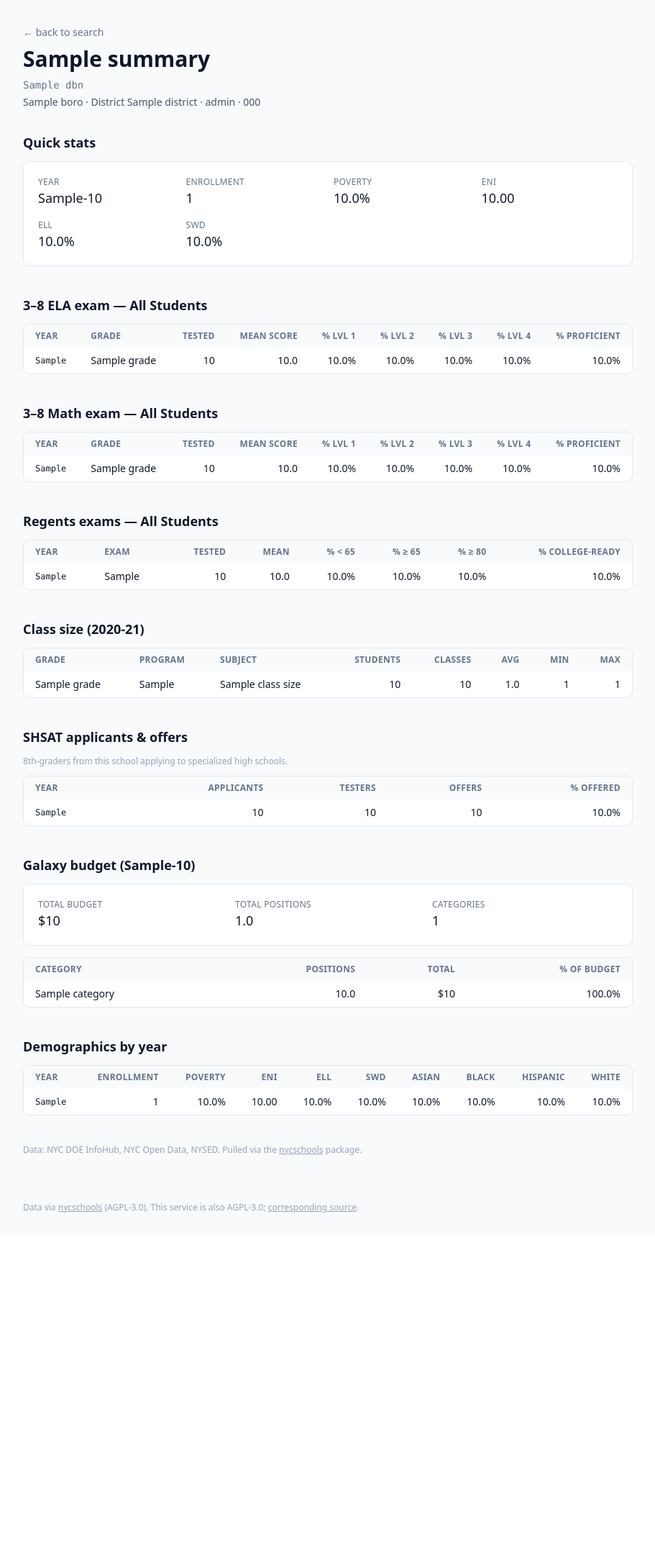
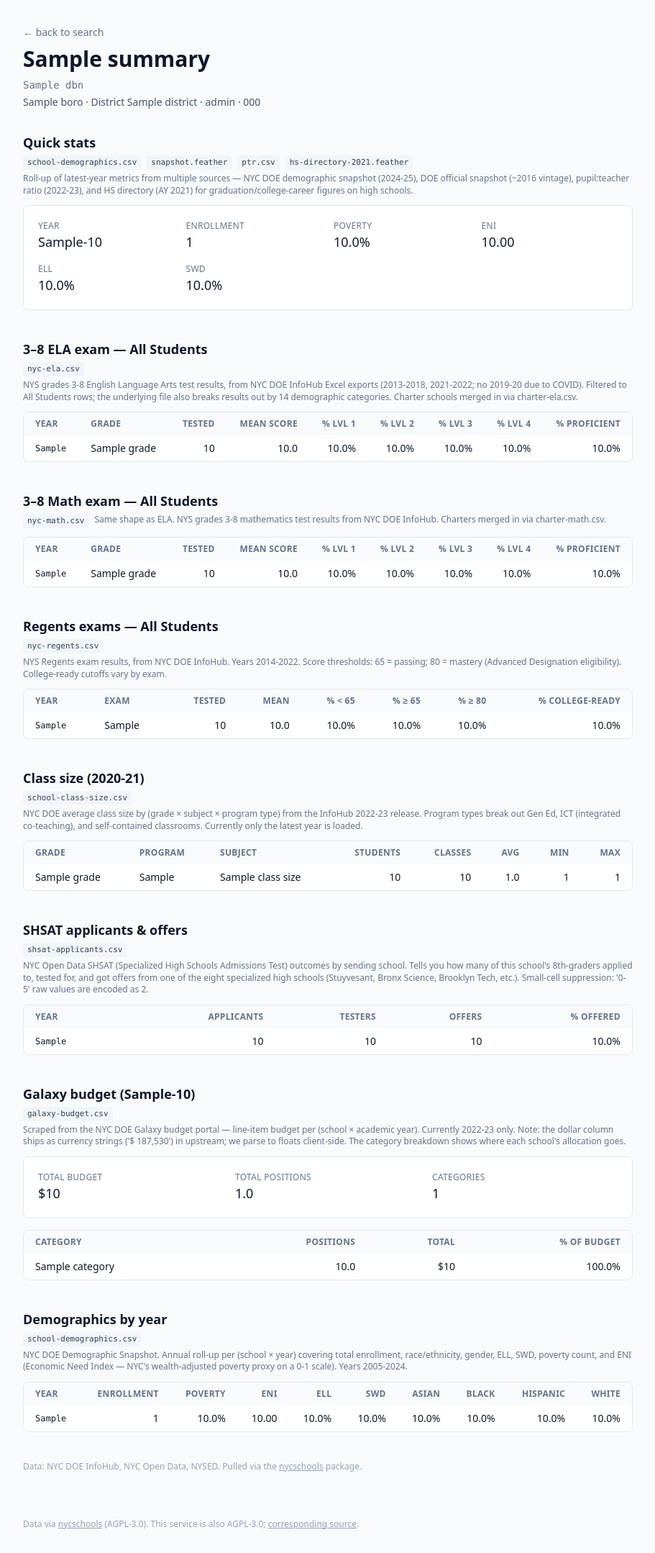
Before and after one commit to kleinmatic/nyc-schools-agentic, a FastAPI app: template app/web/templates/school.html in a window 1280 px wide. Shown: the part 61-2219 px from the top of the page at 72% size, without its empty margins (184-1095 px from the left). Before the commit the page ends 1746 px from the top, so only its background shows below. Run offline with FastAPI, Linux system fonts and the light colour scheme; the template is opened without the code that fills it: most values are stand-ins (such as "Sample title", 1, 10 or a date in 2020); some libraries are stand-ins or nearby versions.

Commit message:
Add per-section data provenance subheadings
Each section header now has a small subhead listing the source file(s)
in monospace pills and a one-paragraph narrative describing what the
data is, where it comes from, and any noteworthy quirks (year coverage,
suppression rules, currency-string parsing, etc.). Replaces the
ad-hoc <p class="text-xs"> notes that were already on a few sections
with a consistent macro (`provenance(files, desc)`).

Useful during development for understanding which dataset is driving
each part of the page; can be hidden behind a debug flag later if it's
too noisy for parents.

Co-Authored-By: Claude Opus 4.7 (1M context) <noreply@anthropic.com>

```diff
--- a/app/web/templates/school.html
+++ b/app/web/templates/school.html
@@ -8,6 +8,12 @@
 {% macro money(v) %}{% if v is not none %}${{ "{:,.0f}".format(v) }}{% else %}—{% endif %}{% endmacro %}
 {% macro chip(label, value) %}
 {% if value %}<div class="inline-flex flex-col gap-0.5 mr-4 mb-3"><span class="text-xs text-slate-500 uppercase tracking-wide">{{ label }}</span><span class="text-sm">{{ value }}</span></div>{% endif %}
+{% endmacro %}
+{% macro provenance(files, desc) %}
+<div class="text-xs text-slate-500 -mt-2 mb-3 flex flex-wrap items-start gap-x-2 gap-y-1">
+  {% for f in files %}<code class="font-mono text-[11px] bg-slate-100 text-slate-700 px-1.5 py-0.5 rounded shrink-0">{{ f }}</code>{% endfor %}
+  <span class="leading-snug">{{ desc }}</span>
+</div>
 {% endmacro %}
 
 {% block content %}
@@ -33,6 +39,10 @@
 {# ---------- Quick stats ---------- #}
 <section class="mb-10">
   <h2 class="text-lg font-semibold mb-3">Quick stats</h2>
+  {{ provenance(
+    ["school-demographics.csv", "snapshot.feather", "ptr.csv", "hs-directory-2021.feather"],
+    "Roll-up of latest-year metrics from multiple sources — NYC DOE demographic snapshot (2024-25), DOE official snapshot (~2016 vintage), pupil:teacher ratio (2022-23), and HS directory (AY 2021) for graduation/college-career figures on high schools."
+  ) }}
   <dl class="grid grid-cols-2 sm:grid-cols-3 lg:grid-cols-4 gap-4 bg-white border border-slate-200 rounded-lg p-5">
     {% if latest_demo %}
       <div>{{ card_label("Year") }}{{ card_value(latest_demo.ay ~ "-" ~ "%02d"|format((latest_demo.ay+1) % 100)) }}</div>
@@ -66,7 +76,10 @@
 {% if ny and ny.essa_status %}
 <section class="mb-10">
   <h2 class="text-lg font-semibold mb-3">NYS ESSA accountability</h2>
-  <p class="text-xs text-slate-400 mb-3">From the NYSED School Report Card. Status reflects the next school year's designation (e.g. 2025 row = 2025-26 designation based on 2024-25 results).</p>
+  {{ provenance(
+    ["nysed-src-2025-accountability-status.feather", "nysed-src-2025-accountability-status-by-subgroup.feather"],
+    "NYSED School Report Card Database (April 2026 release). Status reflects the next school year's designation: a 2025 row is the 2025-26 designation based on 2024-25 results. Categories: Local Support and Improvement (no flag), TSI, ATSI, CSI."
+  ) }}
   <dl class="bg-white border border-slate-200 rounded-lg p-5 text-sm">
     {% for s_row in ny.essa_status %}
       {% set is_flagged = "Local Support" not in s_row.overall_status %}
@@ -97,7 +110,10 @@
 {% if ny and ny.chronic_absenteeism %}
 <section class="mb-10">
   <h2 class="text-lg font-semibold mb-3">Chronic absenteeism</h2>
-  <p class="text-xs text-slate-400 mb-3">% of students absent ≥10% of enrolled days. NYSED counts a row for each demographic subgroup.</p>
+  {{ provenance(
+    ["nysed-src-2025-acc-em-chronic-absenteeism.feather", "nysed-src-2025-acc-hs-chronic-absenteeism.feather"],
+    "NYSED ESSA chronic absenteeism — students absent ≥10% of enrolled days. Each row is one (year × school level × demographic subgroup). Schools spanning grades may report both EM (elementary/middle) and HS rows."
+  ) }}
   <div class="overflow-x-auto bg-white border border-slate-200 rounded-lg">
     <table class="min-w-full text-sm">
       <thead class="bg-slate-50 text-xs uppercase tracking-wide text-slate-500">
@@ -131,6 +147,10 @@
 {% if ny and (ny.expenditures or ny.teacher_quality or ny.out_of_cert) %}
 <section class="mb-10">
   <h2 class="text-lg font-semibold mb-3">Spending &amp; staffing (NYSED)</h2>
+  {{ provenance(
+    ["nysed-src-2025-expenditures-per-pupil.feather", "nysed-src-2025-inexperienced-teachers-and-principals.feather", "nysed-src-2025-teachers-teaching-out-of-certification.feather"],
+    "NYSED School Report Card. Per-pupil dollars are reported separately for federal funds and state+local funds. 'Inexperienced' = first or second year of teaching/leading the building. 'Out of cert' = teaching outside their certification area."
+  ) }}
   <div class="grid grid-cols-1 lg:grid-cols-2 gap-4">
     {% if ny.expenditures %}
     <div class="bg-white border border-slate-200 rounded-lg p-5 text-sm">
@@ -195,6 +215,10 @@
 {% if hs %}
 <section class="mb-10">
   <h2 class="text-lg font-semibold mb-3">High school directory ({{ hs.ay }})</h2>
+  {{ provenance(
+    ["hs-directory-2021.feather"],
+    "NYC DOE High School Directory, the source for the 8th-grader-facing admissions guide. Pulled from NYC Open Data (resource 8b6c-7uty). 442 schools × 449 columns covering programs, AP courses, sports, transit, etc. AY 2021 is the latest cached year."
+  ) }}
   {% if hs.overview %}
     <div class="bg-white border border-slate-200 rounded-lg p-5 mb-4 text-sm leading-relaxed">{{ hs.overview }}</div>
   {% endif %}
@@ -224,6 +248,10 @@
 {# ---------- HS performance ---------- #}
 <section class="mb-10">
   <h2 class="text-lg font-semibold mb-3">Performance</h2>
+  {{ provenance(
+    ["hs-directory-2021.feather"],
+    "Same HS directory dataset (AY 2021). Graduation rate is the 4-year cohort rate. College-career-ready combines AP/IB/SAT thresholds, Regents passing, and CTE certifications. 'Students feel safe' is from the NYC School Survey."
+  ) }}
   <dl class="grid grid-cols-2 sm:grid-cols-3 lg:grid-cols-4 gap-4 bg-white border border-slate-200 rounded-lg p-5">
     {% if hs.graduation_rate is not none %}<div>{{ card_label("4-yr graduation") }}{{ card_value(pct(hs.graduation_rate)) }}</div>{% endif %}
     {% if hs.college_career_rate is not none %}<div>{{ card_label("College/career-ready") }}{{ card_value(pct(hs.college_career_rate)) }}</div>{% endif %}
@@ -237,7 +265,10 @@
 {% if hs.programs %}
 <section class="mb-10">
   <h2 class="text-lg font-semibold mb-3">Admissions programs</h2>
-  <p class="text-xs text-slate-400 mb-3">Each program is a distinct application path with its own seats and requirements.</p>
+  {{ provenance(
+    ["hs-directory-2021.feather"],
+    "Each program is a distinct application path with its own seats, applicants, and admissions criteria. Reshaped from the directory's wide-format columns (program{N}, eligibility{N}, seats9ge{N}, requirement_{j}_{N}, etc.) into a list."
+  ) }}
   <div class="space-y-3">
     {% for p in hs.programs %}
     <div class="bg-white border border-slate-200 rounded-lg p-4 text-sm">
@@ -269,6 +300,10 @@
 {% if hs.advanced_placement_courses or hs.language_classes or hs.academic_opportunities or hs.diploma_endorsements or hs.ell_programs %}
 <section class="mb-10">
   <h2 class="text-lg font-semibold mb-3">Academic offerings</h2>
+  {{ provenance(
+    ["hs-directory-2021.feather"],
+    "AP courses, language classes, ELL programs, diploma endorsements, and academic opportunities published in the directory. Comma-separated strings as supplied by the DOE — we don't normalize."
+  ) }}
   <dl class="grid grid-cols-1 sm:grid-cols-2 gap-x-8 gap-y-4 bg-white border border-slate-200 rounded-lg p-5 text-sm">
     {% if hs.advanced_placement_courses %}<div><dt class="text-slate-500 mb-1">AP courses</dt><dd>{{ hs.advanced_placement_courses }}</dd></div>{% endif %}
     {% if hs.language_classes %}<div><dt class="text-slate-500 mb-1">Languages</dt><dd>{{ hs.language_classes }}</dd></div>{% endif %}
@@ -291,6 +326,10 @@
 {% if hs.psal_sports_boys or hs.psal_sports_girls or hs.psal_sports_coed or hs.school_sports %}
 <section class="mb-10">
   <h2 class="text-lg font-semibold mb-3">Athletics</h2>
+  {{ provenance(
+    ["hs-directory-2021.feather"],
+    "PSAL (Public Schools Athletic League) teams and any non-PSAL school sports. Boys / girls / coed divisions per HS directory."
+  ) }}
   <dl class="grid grid-cols-1 sm:grid-cols-3 gap-x-8 gap-y-4 bg-white border border-slate-200 rounded-lg p-5 text-sm">
     {% if hs.psal_sports_boys %}<div><dt class="text-slate-500 mb-1">PSAL boys</dt><dd>{{ hs.psal_sports_boys }}</dd></div>{% endif %}
     {% if hs.psal_sports_girls %}<div><dt class="text-slate-500 mb-1">PSAL girls</dt><dd>{{ hs.psal_sports_girls }}</dd></div>{% endif %}
@@ -304,6 +343,10 @@
 {% if hs and (hs.diversity_in_admissions is not none or hs.diversity_details or hs.school_10th_seats) %}
 <section class="mb-10">
   <h2 class="text-lg font-semibold mb-3">Admissions notes</h2>
+  {{ provenance(
+    ["hs-directory-2021.feather"],
+    "Diversity-in-admissions priority and 10th-grade seat availability flags."
+  ) }}
   <dl class="bg-white border border-slate-200 rounded-lg p-5 text-sm flex flex-wrap">
     {% if hs.diversity_in_admissions is not none %}{{ chip("Diversity in admissions", "Yes" if hs.diversity_in_admissions else "No") }}{% endif %}
     {% if hs.school_10th_seats %}{{ chip("10th-grade seats", hs.school_10th_seats) }}{% endif %}
@@ -317,7 +360,10 @@
 {% if snap %}
 <section class="mb-10">
   <h2 class="text-lg font-semibold mb-3">School info</h2>
-  <p class="text-xs text-slate-400 mb-2">From the DOE official snapshot{% if snap.ay %}, {{ snap.ay }}-{{ "%02d"|format((snap.ay+1) % 100) }}{% endif %}.</p>
+  {{ provenance(
+    ["snapshot.feather"],
+    "Scraped from the NYC DOE per-school portal pages. Most rows are dated to 2016 in the upstream cache, so this section is older than NYSED data — useful for principal name, admissions method, and quality-review URL but stale for performance metrics."
+  ) }}
   <dl class="grid grid-cols-1 sm:grid-cols-2 gap-x-8 gap-y-3 bg-white border border-slate-200 rounded-lg p-5 text-sm">
     {% if snap.address %}<div><dt class="text-slate-500">Address</dt><dd>{{ snap.address }}{% if snap.city_state_zip %}, {{ snap.city_state_zip }}{% endif %}</dd></div>{% endif %}
     {% if snap.principal_name %}<div><dt class="text-slate-500">Principal</dt><dd>{{ snap.principal_name }}{% if snap.principal_years is not none %} · {{ "%g"|format(snap.principal_years) }} years{% endif %}{% if snap.principal_phone %} · <a class="underline" href="tel:{{ snap.principal_phone }}">{{ snap.principal_phone }}</a>{% endif %}</dd></div>{% endif %}
@@ -336,6 +382,10 @@
 {% if loc %}
 <section class="mb-10">
   <h2 class="text-lg font-semibold mb-3">Location &amp; neighborhood</h2>
+  {{ provenance(
+    ["school_locations.geojson"],
+    "NYC Open Data school point locations (resource ID wg9x-4ke6, fiscal year 2019-2020). Includes lat/lon, NTA neighborhood, council district, community district, and BBL (block-block-lot for tying to property records)."
+  ) }}
   <dl class="grid grid-cols-1 sm:grid-cols-2 gap-x-8 gap-y-3 bg-white border border-slate-200 rounded-lg p-5 text-sm">
     {% if loc.nta_name %}<div><dt class="text-slate-500">Neighborhood</dt><dd>{{ loc.nta_name }}</dd></div>{% endif %}
     {% if loc.council_district %}<div><dt class="text-slate-500">Council district</dt><dd>{{ loc.council_district }}</dd></div>{% endif %}
@@ -356,6 +406,10 @@
 {% if school.ela %}
 <section class="mb-10">
   <h2 class="text-lg font-semibold mb-3">3–8 ELA exam — All Students</h2>
+  {{ provenance(
+    ["nyc-ela.csv"],
+    "NYS grades 3-8 English Language Arts test results, from NYC DOE InfoHub Excel exports (2013-2018, 2021-2022; no 2019-20 due to COVID). Filtered to All Students rows; the underlying file also breaks results out by 14 demographic categories. Charter schools merged in via charter-ela.csv."
+  ) }}
   <div class="overflow-x-auto bg-white border border-slate-200 rounded-lg">
     <table class="min-w-full text-sm">
       <thead class="bg-slate-50 text-xs uppercase tracking-wide text-slate-500">
@@ -395,6 +449,10 @@
 {% if school.math %}
 <section class="mb-10">
   <h2 class="text-lg font-semibold mb-3">3–8 Math exam — All Students</h2>
+  {{ provenance(
+    ["nyc-math.csv"],
+    "Same shape as ELA. NYS grades 3-8 mathematics test results from NYC DOE InfoHub. Charters merged in via charter-math.csv."
+  ) }}
   <div class="overflow-x-auto bg-white border border-slate-200 rounded-lg">
     <table class="min-w-full text-sm">
       <thead class="bg-slate-50 text-xs uppercase tracking-wide text-slate-500">
@@ -434,6 +492,10 @@
 {% if school.regents %}
 <section class="mb-10">
   <h2 class="text-lg font-semibold mb-3">Regents exams — All Students</h2>
+  {{ provenance(
+    ["nyc-regents.csv"],
+    "NYS Regents exam results, from NYC DOE InfoHub. Years 2014-2022. Score thresholds: 65 = passing; 80 = mastery (Advanced Designation eligibility). College-ready cutoffs vary by exam."
+  ) }}
   <div class="overflow-x-auto bg-white border border-slate-200 rounded-lg">
     <table class="min-w-full text-sm">
       <thead class="bg-slate-50 text-xs uppercase tracking-wide text-slate-500">
@@ -471,7 +533,10 @@
 {% if ny and ny.hs_graduation %}
 <section class="mb-10">
   <h2 class="text-lg font-semibold mb-3">HS graduation rate (NYSED)</h2>
-  <p class="text-xs text-slate-400 mb-3">By cohort (4-year = on-time; 5-yr/6-yr include late-graduating students). One row per (year, subgroup, cohort).</p>
+  {{ provenance(
+    ["nysed-src-2025-acc-hs-graduation-rate.feather"],
+    "Cohort graduation rates from the NYSED ESSA Report Card. Each row is one (year × subgroup × cohort-type). 4-Year = on-time graduation. 5-Year/6-Year include late-graduating students. 'Combined' is the official ESSA accountability rate that aggregates the cohorts."
+  ) }}
   <div class="overflow-x-auto bg-white border border-slate-200 rounded-lg">
     <table class="min-w-full text-sm">
       <thead class="bg-slate-50 text-xs uppercase tracking-wide text-slate-500">
@@ -505,7 +570,10 @@
 {% if ny and ny.hs_cccr %}
 <section class="mb-10">
   <h2 class="text-lg font-semibold mb-3">College/Career/Civic Readiness (NYSED)</h2>
-  <p class="text-xs text-slate-400 mb-3">A weighted-average index where a higher score indicates more students earning advanced credentials. Level is the school's accountability tier (1 lowest, 4 highest).</p>
+  {{ provenance(
+    ["nysed-src-2025-acc-hs-cccr.feather"],
+    "NYSED ESSA accountability indicator. The index weights graduates by credential earned (Advanced Regents > Regents > local > IEP), with extra credit for AP/IB scores, CTE certifications, and the NYS Seal of Biliteracy. Level 1-4 maps to the school's ESSA accountability tier (4 = highest)."
+  ) }}
   <div class="overflow-x-auto bg-white border border-slate-200 rounded-lg">
     <table class="min-w-full text-sm">
       <thead class="bg-slate-50 text-xs uppercase tracking-wide text-slate-500">
@@ -537,6 +605,10 @@
 {% if school.class_size %}
 <section class="mb-10">
   <h2 class="text-lg font-semibold mb-3">Class size{% if school.class_size_year %} ({{ school.class_size_year }}-{{ "%02d"|format((school.class_size_year+1) % 100) }}){% endif %}</h2>
+  {{ provenance(
+    ["school-class-size.csv"],
+    "NYC DOE average class size by (grade × subject × program type) from the InfoHub 2022-23 release. Program types break out Gen Ed, ICT (integrated co-teaching), and self-contained classrooms. Currently only the latest year is loaded."
+  ) }}
   <div class="overflow-x-auto bg-white border border-slate-200 rounded-lg">
     <table class="min-w-full text-sm">
       <thead class="bg-slate-50 text-xs uppercase tracking-wide text-slate-500">
@@ -574,7 +646,10 @@
 {% if school.shsat %}
 <section class="mb-10">
   <h2 class="text-lg font-semibold mb-3">SHSAT applicants &amp; offers</h2>
-  <p class="text-xs text-slate-400 mb-3">8th-graders from this school applying to specialized high schools.</p>
+  {{ provenance(
+    ["shsat-applicants.csv"],
+    "NYC Open Data SHSAT (Specialized High Schools Admissions Test) outcomes by sending school. Tells you how many of this school's 8th-graders applied to, tested for, and got offers from one of the eight specialized high schools (Stuyvesant, Bronx Science, Brooklyn Tech, etc.). Small-cell suppression: '0-5' raw values are encoded as 2."
+  ) }}
   <div class="overflow-x-auto bg-white border border-slate-200 rounded-lg">
     <table class="min-w-full text-sm">
       <thead class="bg-slate-50 text-xs uppercase tracking-wide text-slate-500">
@@ -606,6 +681,10 @@
 {% if school.budget %}
 <section class="mb-10">
   <h2 class="text-lg font-semibold mb-3">Galaxy budget ({{ school.budget.ay }}-{{ "%02d"|format((school.budget.ay+1) % 100) }})</h2>
+  {{ provenance(
+    ["galaxy-budget.csv"],
+    "Scraped from the NYC DOE Galaxy budget portal — line-item budget per (school × academic year). Currently 2022-23 only. Note: the dollar column ships as currency strings ('$ 187,530') in upstream; we parse to floats client-side. The category breakdown shows where each school's allocation goes."
+  ) }}
   <dl class="grid grid-cols-2 sm:grid-cols-3 gap-4 bg-white border border-slate-200 rounded-lg p-5 mb-4">
     <div>{{ card_label("Total budget") }}{{ card_value(money(school.budget.total)) }}</div>
     {% if school.budget.total_positions is not none %}
@@ -642,6 +721,10 @@
 {% if school.demographics_by_year %}
 <section class="mb-10">
   <h2 class="text-lg font-semibold mb-3">Demographics by year</h2>
+  {{ provenance(
+    ["school-demographics.csv"],
+    "NYC DOE Demographic Snapshot. Annual roll-up per (school × year) covering total enrollment, race/ethnicity, gender, ELL, SWD, poverty count, and ENI (Economic Need Index — NYC's wealth-adjusted poverty proxy on a 0-1 scale). Years 2005-2024."
+  ) }}
   <div class="overflow-x-auto bg-white border border-slate-200 rounded-lg">
     <table class="min-w-full text-sm">
       <thead class="bg-slate-50 text-xs uppercase tracking-wide text-slate-500">
```
